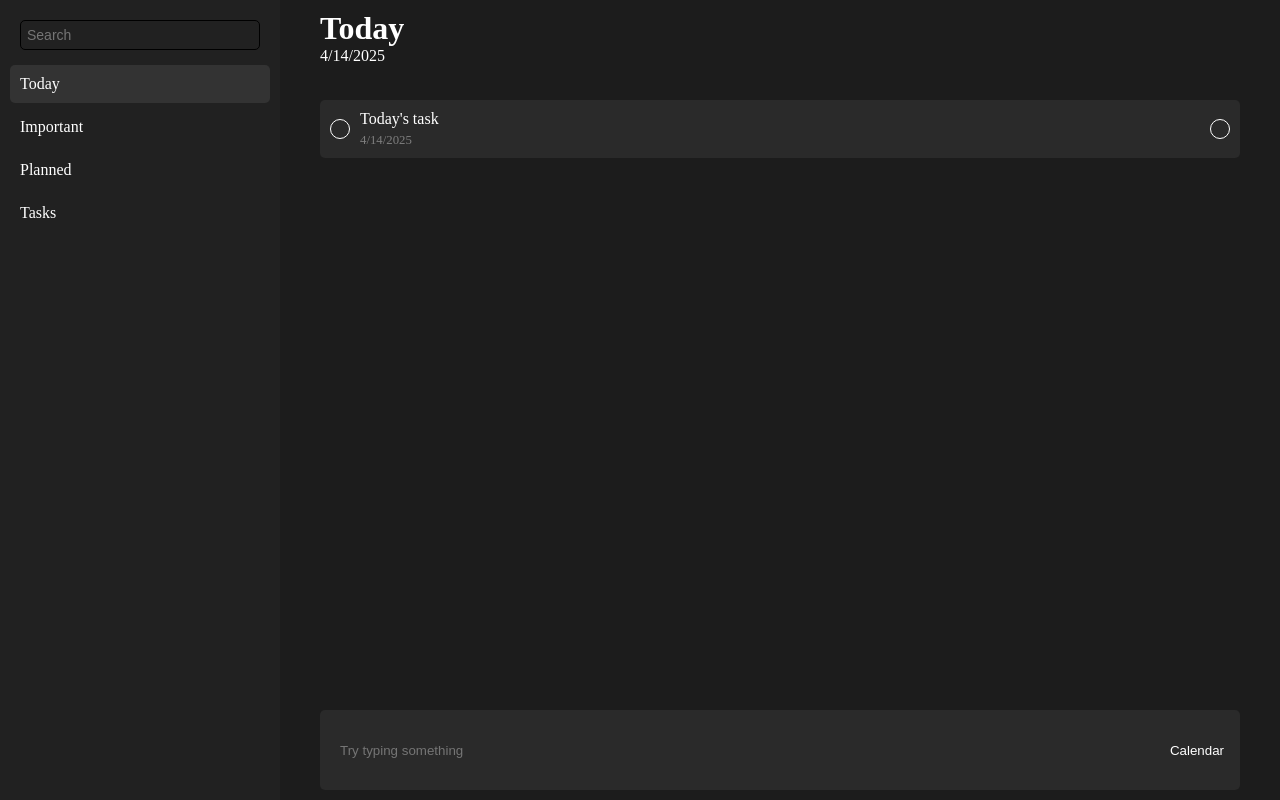
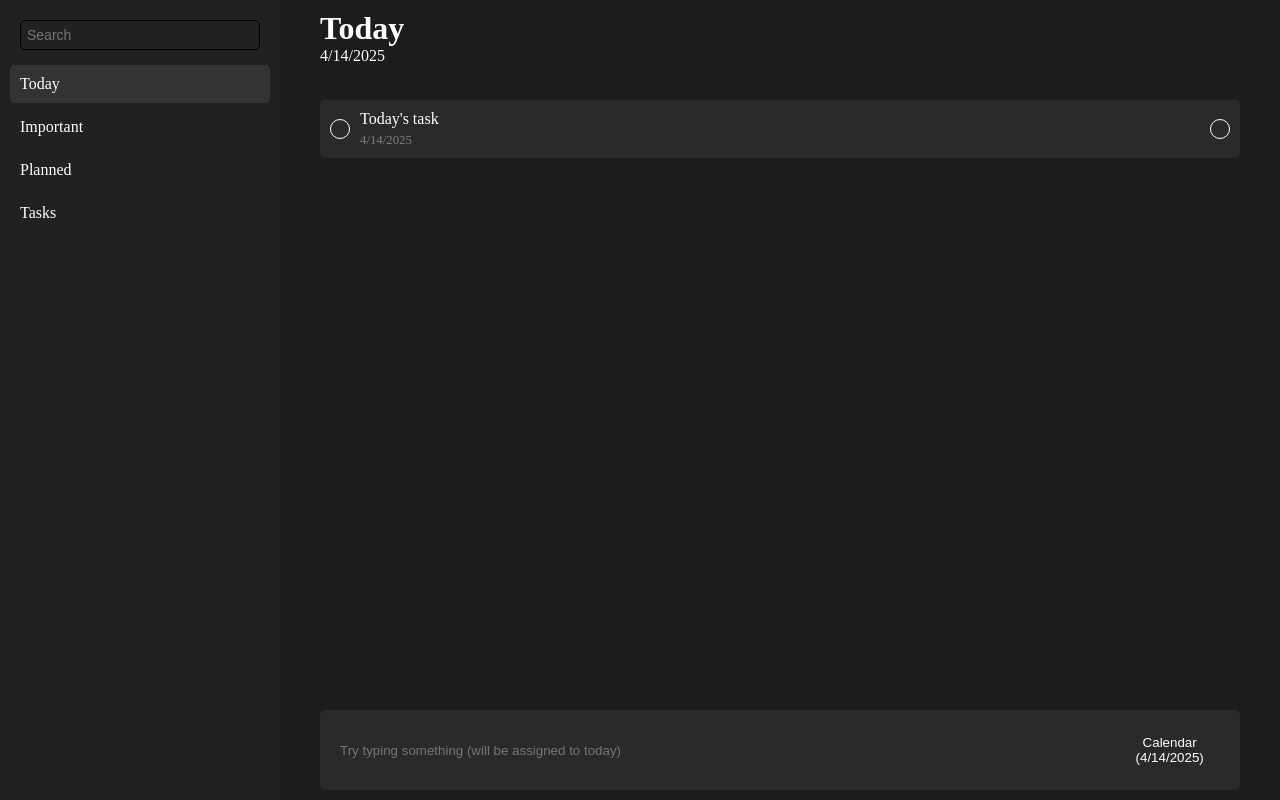
Before and after one commit to dmytro-chumak/react-to-do, a Next.js app: page /today in a window 1280 px wide. Built offline with nearby package versions, Linux system fonts and the light colour scheme.

Commit message:
feat: add page-dependent behavior to add-todo component

```diff
--- a/src/components/add-todo/add-todo.jsx
+++ b/src/components/add-todo/add-todo.jsx
@@ -1,16 +1,13 @@
 "use client";
 
 import styles from "./add-todo.module.css";
-
-import { useContext, useState, useRef } from "react";
+import { useContext, useState, useRef, useEffect } from "react";
 import { TasksDispatchContext } from "@/context/TasksContext/TasksContext";
-
+import { usePathname } from "next/navigation";
 import Calendar from "../calendar/calendar";
 
 /*
-  TODO: add date/importance to the created task
   TODO: add highlighting of a certain date or importance in the text
-  TODO: add a definition of importance/date depending on the selected tab
 */
 
 export default function AddTodo() {
@@ -19,10 +16,20 @@ export default function AddTodo() {
   const [date, setDate] = useState("");
   const [showCalendar, setShowCalendar] = useState(false);
   const dispatch = useContext(TasksDispatchContext);
+  const pathname = usePathname();
+
+  // Set default values based on current page
+  useEffect(() => {
+    if (pathname === "/today") {
+      setDate(new Date().toLocaleDateString());
+    } else {
+      setDate("");
+    }
+  }, [pathname]);
 
   function handleSubmit(e) {
     let text = e.target.value.trim();
-    let important = false;
+    let important = pathname === "/important" || false;
     let extractedDate = "";
 
     if (!text) return;
@@ -78,7 +85,13 @@ export default function AddTodo() {
           type="text"
           value={value}
           onChange={(e) => setValue(e.target.value)}
-          placeholder="Try typing something"
+          placeholder={`Try typing something${
+            pathname === "/important"
+              ? " (will be marked as important)"
+              : pathname === "/today"
+              ? " (will be assigned to today)"
+              : ""
+          }`}
           onKeyDown={(e) => e.key === "Enter" && handleSubmit(e)}
         ></input>
         <button
@@ -86,7 +99,7 @@ export default function AddTodo() {
           ref={buttonRef}
           onClick={handleCalendarToggle}
         >
-          Calendar {`${date}`}
+          Calendar {date ? `(${date})` : ""}
         </button>
       </div>
 
```
